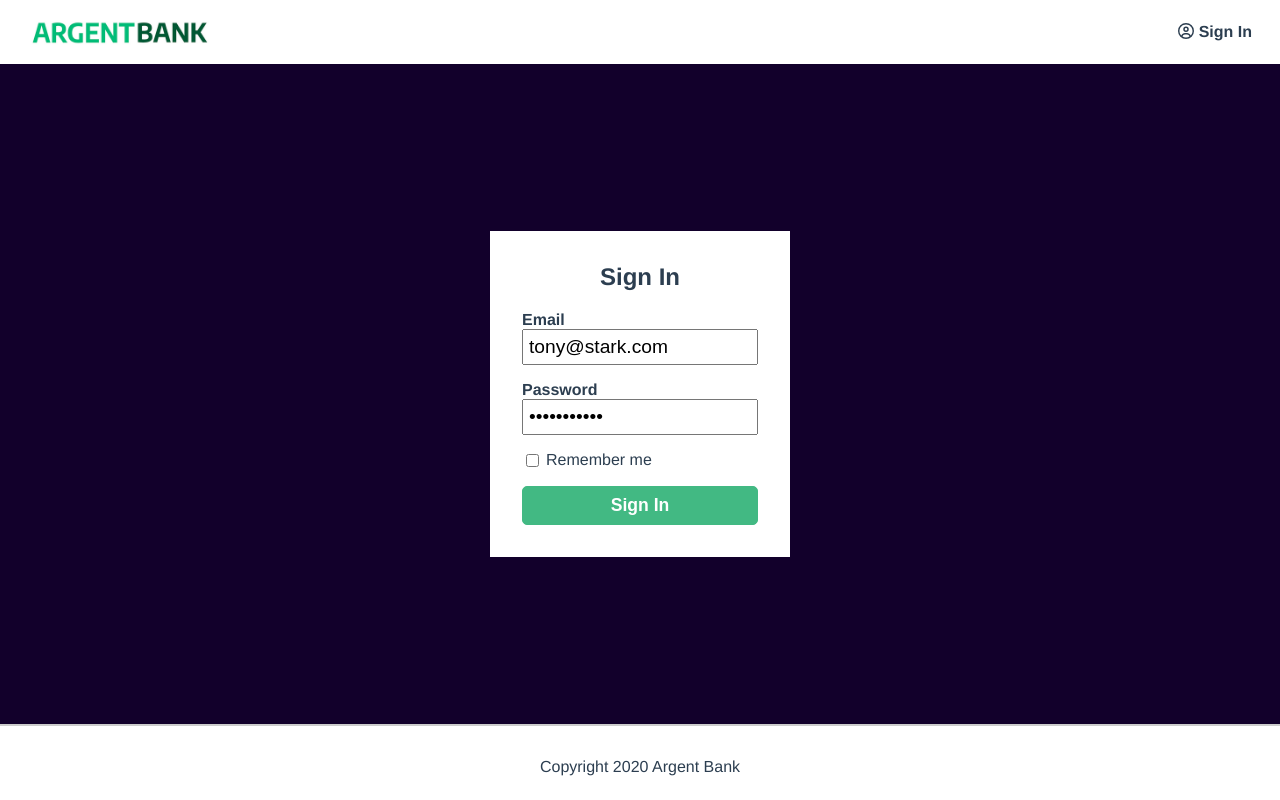
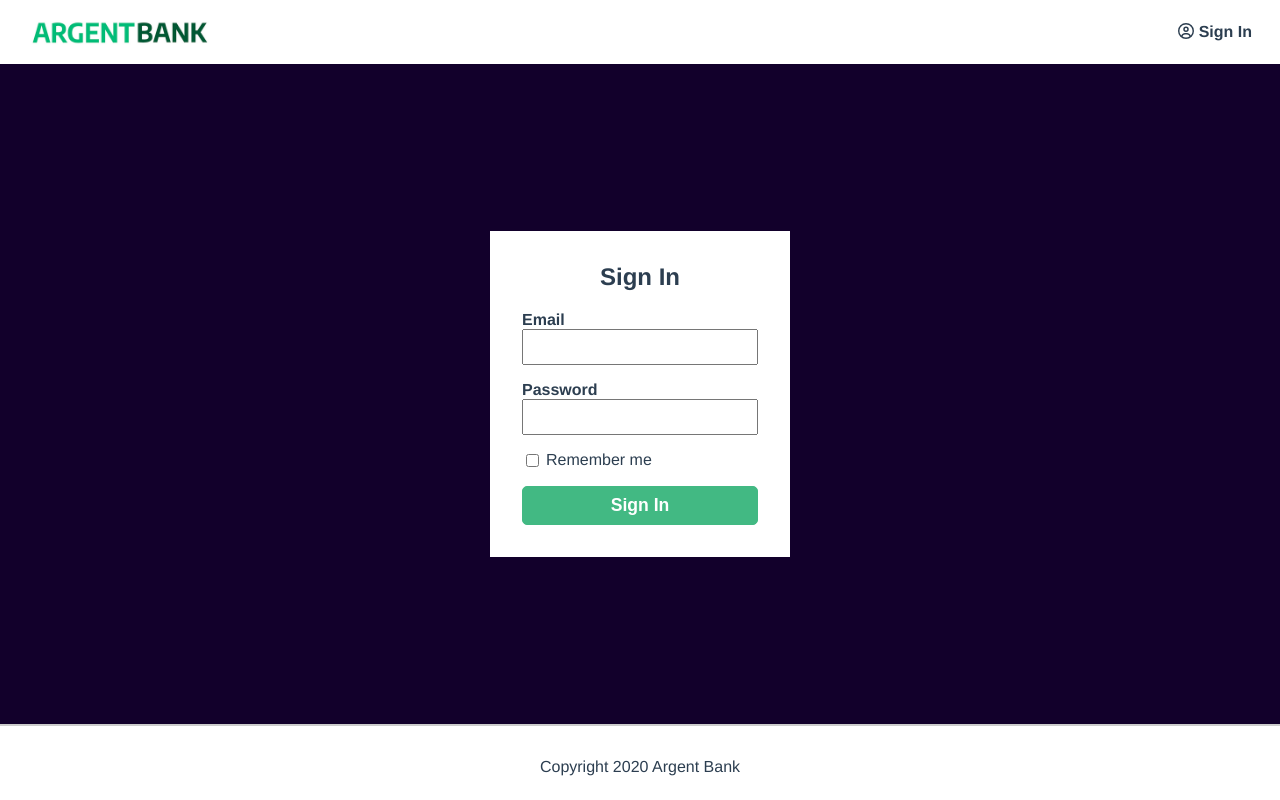
Before and after one commit to CamilleLinan/ArgentBank-Front, a React (Vite) app: page /login in a window 1280 px wide. Built offline with nearby package versions, Linux system fonts and the light colour scheme; no server answers.

Commit message:
remove console.log

```diff
--- a/src/components/SignIn/SignInForm/SignInForm.tsx
+++ b/src/components/SignIn/SignInForm/SignInForm.tsx
@@ -5,8 +5,8 @@ import { login } from "../../../redux/slice/authSlice";
 import { useAppDispatch } from "../../../redux/store";
 
 const SignInForm: FC = () => {
-  const [email, setEmail] = useState<string>("tony@stark.com");
-  const [password, setPassword] = useState<string>("password123");
+  const [email, setEmail] = useState<string>("");
+  const [password, setPassword] = useState<string>("");
   const [error, setError] = useState<string | undefined>(undefined);
 
   const dispatch = useAppDispatch();
@@ -37,7 +37,6 @@ const SignInForm: FC = () => {
           <input
             type="email"
             id="email"
-            defaultValue={"tony@stark.com"}
             onChange={(e) => setEmail(e.target.value)}
             required
           />
@@ -47,7 +46,6 @@ const SignInForm: FC = () => {
           <input
             type="password"
             id="password"
-            defaultValue={"password123"}
             onChange={(e) => setPassword(e.target.value)}
             required
           />
--- a/src/pages/UserAccount/UserAccount.tsx
+++ b/src/pages/UserAccount/UserAccount.tsx
@@ -30,13 +30,10 @@ const UserAccount: FC = () => {
     fetchUserAccount();
   }, [id, userData]);
 
-  console.log("account", account);
-  console.log("transac", accountTransactions);
-
   return (
     <>
       <main className="main bg-dark user-account">
-        {account ? (
+        {account && (
           <>
             <AccountTile
               key={account.id}
@@ -47,7 +44,7 @@ const UserAccount: FC = () => {
             />
             <TransactionsTable transactions={accountTransactions} />
           </>
-        ) : null}
+        )}
       </main>
     </>
   );
--- a/src/services/account.service.tsx
+++ b/src/services/account.service.tsx
@@ -19,8 +19,7 @@ const getAccountById = async (
   const account = mockedAccounts.ACCOUNTS.find(
     (account) => account.id === accountId && account.userId === userId
   );
-  console.log("account-id", accountId);
-  console.log("account-service", account);
+
   return account ? Promise.resolve(account) : Promise.reject(undefined);
 };
 
```
